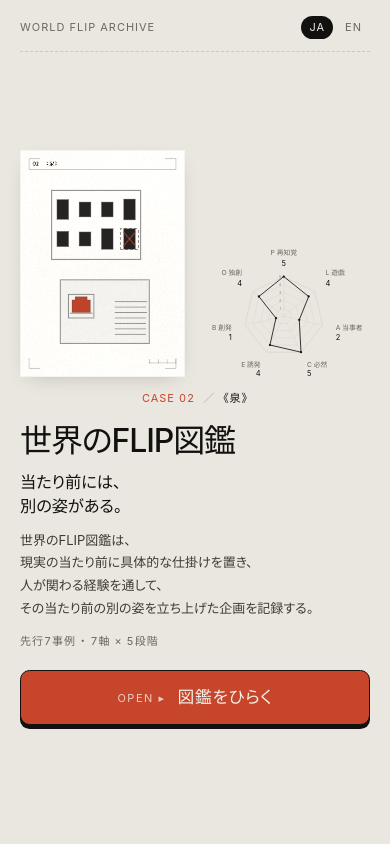
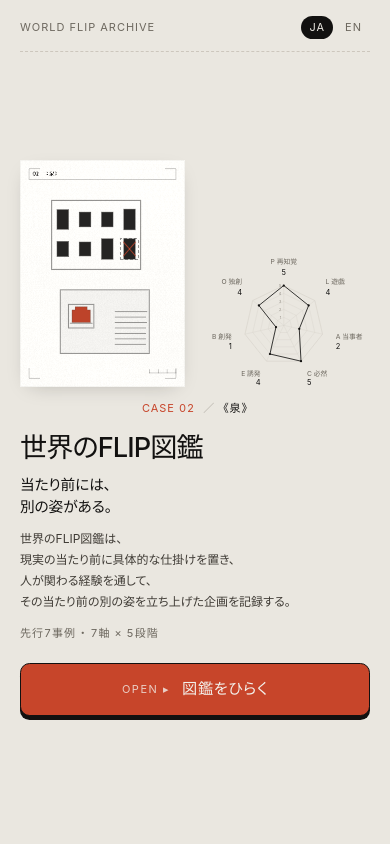
Before and after one commit to miyamotohikaru/flip-archive, a Next.js app: page /about in a window 390 px wide. Shown: the top 844 px of the page. Built offline with nearby package versions, Linux system fonts and the light colour scheme.

Commit message:
携帯のスタート画面の字を、もう一段小さくする
Co-Authored-By: Claude Opus 5.5 <noreply@anthropic.com>

```diff
--- a/src/components/Intro.tsx
+++ b/src/components/Intro.tsx
@@ -166,18 +166,18 @@ export default function Intro() {
               id="intro-title"
               className={`font-medium leading-[1.05] tracking-[-0.035em] ${
                 lang === "en"
-                  ? "text-[1.85rem] sm:text-[2.8rem] xl:text-[3.6rem]"
-                  : "text-[2rem] sm:text-[3rem] xl:text-[4.6rem]"
+                  ? "text-[1.6rem] sm:text-[2.8rem] xl:text-[3.6rem]"
+                  : "text-[1.7rem] sm:text-[3rem] xl:text-[4.6rem]"
               }`}
             >
               {t.title}
             </h1>
-            <p className="mt-3 text-[1.02rem] font-medium leading-[1.5] tracking-[-0.01em] lg:mt-8 lg:text-[1.6rem]">
+            <p className="mt-3 text-[0.92rem] font-medium leading-[1.5] tracking-[-0.01em] lg:mt-8 lg:text-[1.6rem]">
               {t.catch[0]}
               <br />
               {t.catch[1]}
             </p>
-            <p className="mt-2.5 text-[0.8125rem] leading-[1.75] text-sub lg:mt-5 lg:text-[1rem] lg:leading-[1.9]">
+            <p className="mt-2.5 text-[0.75rem] leading-[1.75] text-sub lg:mt-5 lg:text-[1rem] lg:leading-[1.9]">
               {t.lead.map((line, i) => (
                 <span key={line}>
                   {i > 0 && <br />}
@@ -193,7 +193,7 @@ export default function Intro() {
               className="mt-5 flex w-full max-w-[22rem] items-center justify-center gap-3 rounded-[0.6rem] border border-ink bg-accent py-3.5 text-paper shadow-[0_4px_0_0_var(--color-ink)] transition-[transform,box-shadow] duration-150 hover:-translate-y-px active:translate-y-[3px] active:shadow-[0_1px_0_0_var(--color-ink)] lg:mt-10"
             >
               <span className="font-mono text-11 tracking-[0.14em] opacity-80">OPEN ▸</span>
-              <span className="text-[1.05rem] font-medium tracking-[0.04em]">{t.start}</span>
+              <span className="text-[0.95rem] font-medium tracking-[0.04em] lg:text-[1.05rem]">{t.start}</span>
             </button>
           </div>
         </div>
```
